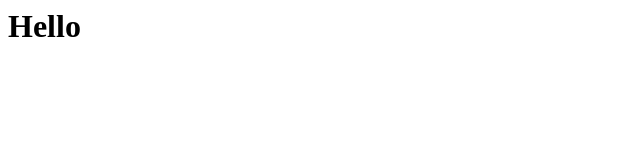
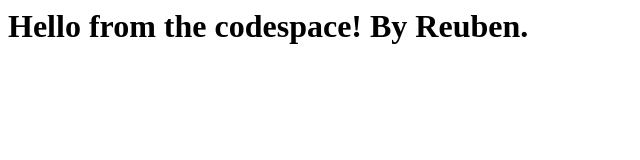
Before and after one commit to zhengyb/skills-code-with-codespaces, a plain HTML site: page index.html in a window 1280 px wide. Shown: the whole page, without its empty margins (0-640 px from the left). Drawn offline with Linux system fonts and the light colour scheme.

Commit message:
Adding hello from the codespace! By Reuben.

```diff
--- a/index.html
+++ b/index.html
@@ -1,3 +1,3 @@
 <html>
-  <h1>Hello</h1>
+  <h1>Hello from the codespace! By Reuben.</h1>
 </html>
```
